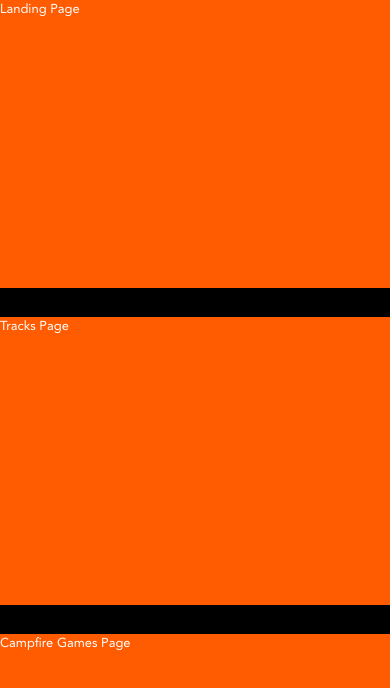
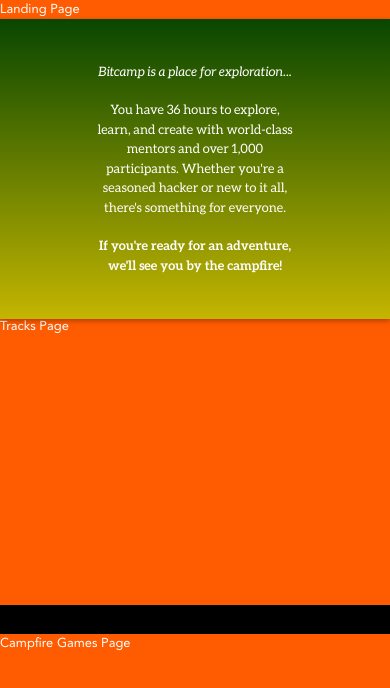
Before and after one commit to bitcamp/bitcamp-site-2025, a Nuxt app: page / in a window 390 px wide. Shown: the top 688 px of the page. Built offline with nearby package versions, Linux system fonts and the light colour scheme.

Commit message:
Added exploration message that adjusts at arbitrary page size. Also made the components align in a column at that page size.

```diff
--- /dev/null
+++ b/components/ExplorationMessage.vue
@@ -0,0 +1,64 @@
+<template>
+  <div class="exploration-container">
+    <div class="exploration-message">
+      <p><i>Bitcamp is a place for exploration...</i>
+      <br><br>
+      You have 36 hours to explore, learn, and create with world-class mentors and over 1,000 participants.
+      Whether you're a seasoned hacker or new to it all, there's something for everyone.
+      <br><br>
+      <b>If you're ready for an adventure, we'll see you by the campfire!</b>
+      </p>
+    </div>
+  </div>
+</template>
+
+<script lang="ts">
+export default {
+  name: 'ExplorationMessage',
+};
+</script>
+
+<style scoped>
+.exploration-message {
+  background-color: #B94923;
+  border-radius: 6rem;
+  border: 15px solid #FFD978;
+  border-right-style: none;
+  border-top-right-radius: 0;
+  border-bottom-right-radius: 0;
+  float: right;
+  color: white;
+  padding: 3rem;
+  padding-left: 5rem;
+  padding-right: 6rem;
+  box-shadow: 0 2px 5px rgba(0, 0, 0, 0.3);
+  font-family: Aleo;
+  box-sizing: border-box;
+  max-width: 70rem;
+}
+
+.exploration-container {
+  background-color: #ff5b01;
+  position: relative;
+  width: 100%;
+}
+
+@media (max-width: 796px) {
+
+  .exploration-message {
+    background-image: linear-gradient(#084600, #C4B500);
+    border: 0;
+    border-radius: 0;
+    text-align: center;
+    width: 100%;
+    margin: 0;
+    padding: 6rem;
+    padding-left: 13rem;
+    padding-right: 13rem;
+    max-width: none;
+  }
+}
+
+
+
+</style>
--- a/components/LandingPage.vue
+++ b/components/LandingPage.vue
@@ -1,9 +1,13 @@
 <template>
-    <div class="gradient">Landing Page
+    <div class="gradient">
+        Landing Page
+        <ExplorationMessage />
     </div>
 </template>
 
 <script lang="ts">
+import ExplorationMessage from '~/components/ExplorationMessage.vue';
+
 export default {
     name: 'PastEventsGrid',
 };
@@ -15,4 +19,13 @@
     display: flex;
     height: 40rem;
 }
+
+@media (max-width: 796px) {
+    .gradient {
+        background-color: #ff5b01;
+        display: flex;
+        flex-direction: column;
+        height: 40rem;
+    }
+}
 </style>
```
